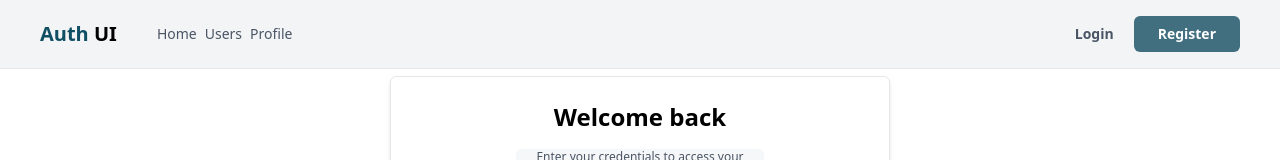
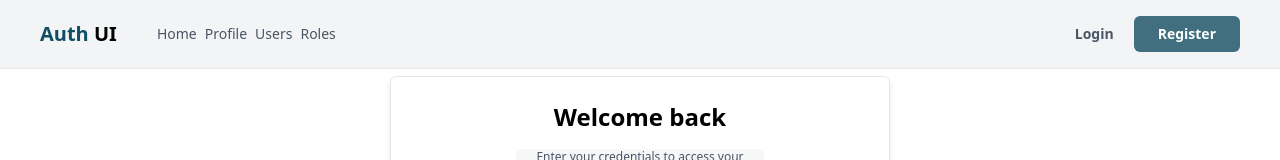
Before and after one commit to ErkinTu/advanced-auth, a Vue app in the folder client/: page /login in a window 1280 px wide. Shown: the top 160 px of the page. Built offline with nearby package versions, Linux system fonts and the light colour scheme; no server answers.

Commit message:
✨ Add `Roles` view and navigation link

```diff
--- a/client/src/components/layout/AppNav.vue
+++ b/client/src/components/layout/AppNav.vue
@@ -4,7 +4,8 @@
 <template>
   <div class="flex gap-2 text-sm">
     <router-link to="/">Home</router-link>
+    <router-link to="/profile">Profile</router-link>
     <router-link to="/users">Users</router-link>
-    <router-link to="/profile">Profile</router-link>
+    <router-link to="/roles">Roles</router-link>
   </div>
 </template>
--- a/client/src/router/index.ts
+++ b/client/src/router/index.ts
@@ -44,6 +44,12 @@ const routes = [
         name: 'Profile',
         component: () => import('../views/Profile.vue'),
         meta: { public: true }
+      },
+      {
+        path: 'roles',
+        name: 'Roles',
+        component: () => import('../views/Roles.vue'),
+        meta: { public: true } // requiresAuth: true, role: 'admin'
       }
     ]
   },
```
